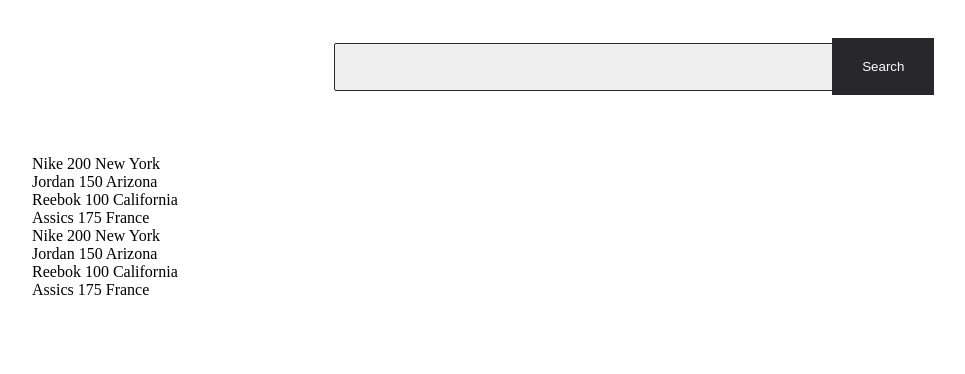
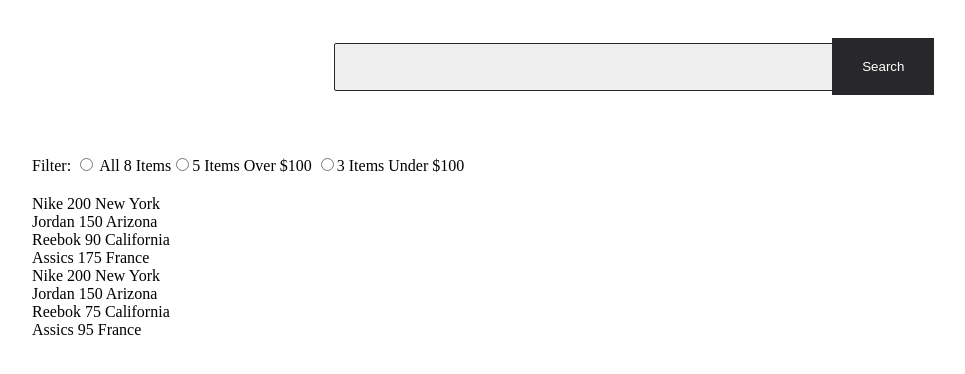
Before and after one commit to marco19972015/angularPratice, an Angular app: page / in a window 1280 px wide. Shown: the top 374 px of the page, without its empty margins (6-971 px from the left). Built offline with nearby package versions, Linux system fonts and the light colour scheme.

Commit message:
Creating a filter component that allows me to filer items in our website based on price. It also shows the amount of items under and over 100. We do this using the Input decorator to pass data from the parent component to the child component

```diff
--- a/src/app/app.module.ts
+++ b/src/app/app.module.ts
@@ -7,6 +7,7 @@
 import { ChildComponent } from './child/child.component';
 import { SearchComponent } from './parent/search/search.component';
 import { ProductComponent } from './parent/product/product.component';
+import { FilterComponent } from './parent/filter/filter.component';
 
 @NgModule({
   declarations: [
@@ -15,6 +16,7 @@
     ChildComponent,
     SearchComponent,
     ProductComponent,
+    FilterComponent,
 
   ],
   imports: [
--- /dev/null
+++ b/src/app/parent/filter/filter.component.html
@@ -0,0 +1,14 @@
+<div class="filter-container">
+    <span>Filter: </span>
+
+    <input type="radio" name="filter" value="All" />
+    <span>{{ " All " + allBrands + " Items"}}</span>
+
+    <input type="radio" name="filter" value="true" />
+    <span>{{priceOver + ' Items Over $100 '}}</span>
+
+    <input type="radio" name="filter" value="true" />
+    <span>{{priceUnder + ' Items Under $100 '}}</span>
+
+
+</div>
--- a/src/app/parent/parent.component.html
+++ b/src/app/parent/parent.component.html
@@ -1,4 +1,14 @@
 <div class="ekart--product--container">
     <app-search></app-search>
+
+    <div style="margin-bottom: 20px;">
+    <app-filter
+    [allBrands]="totalProdCount"
+    [priceOver]="totalProductsOver"
+    [priceUnder]="totalProductsUnder"
+    ></app-filter>
+    </div>
+
     <app-product *ngFor="let prod of products" [product]="prod"></app-product>
+
 </div>
--- a/src/app/parent/parent.component.ts
+++ b/src/app/parent/parent.component.ts
@@ -21,7 +21,7 @@
     },
     {
       brand: 'Reebok',
-      price: 100,
+      price: 90,
       location: 'California'
     },
     {
@@ -41,15 +41,20 @@
     },
     {
       brand: 'Reebok',
-      price: 100,
+      price: 75,
       location: 'California'
     },
     {
       brand: 'Assics',
-      price: 175,
+      price: 95,
       location: 'France'
     },
   ]
 
+  totalProdCount = this.products.length;
+
+  totalProductsOver = this.products.filter(p => p.price > 100).length;
+
+  totalProductsUnder = this.products.filter(p => p.price < 100).length;
 
 }
```
Also changed, not shown: src/app/parent/filter/filter.component.ts (added, +15 -0 lines), src/app/parent/filter/filter.component.css (added), 1 other file (tests, documents, lock files or other folders).
